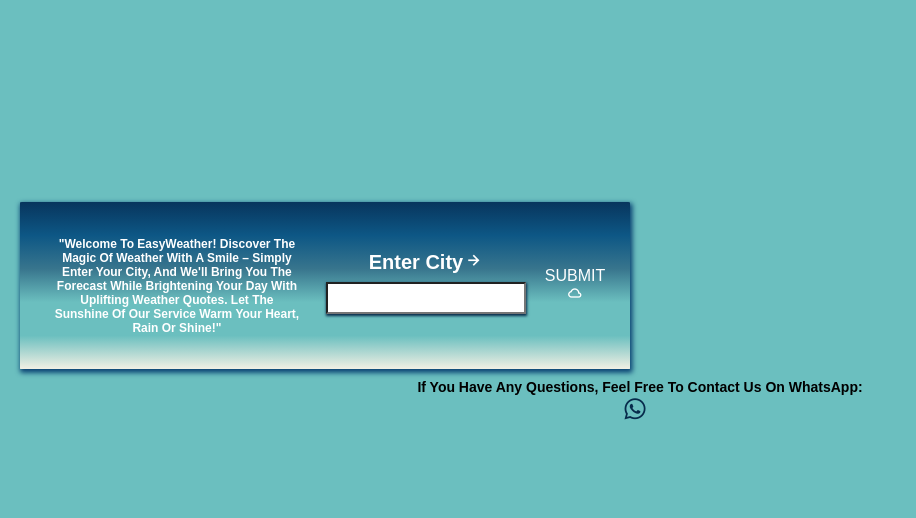
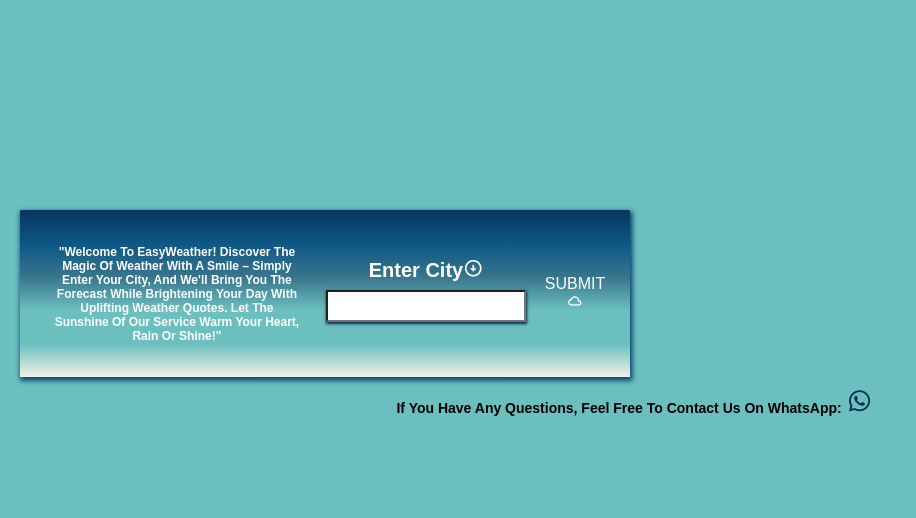
Before and after one commit to SandorGyorfi/EasyWeather, a Flask app: page / in a window 1280 px wide. Shown: the part 202-720 px from the top of the page, without its empty margins (0-916 px from the left). Run offline with Flask 3, Linux system fonts and the light colour scheme.

Commit message:
Html correction
Final icon correction after centering sulotion

```diff
--- a/templates/index.html
+++ b/templates/index.html
@@ -18,7 +18,7 @@
         <form class="cN" method="POST">
             <p class="welcome">"Welcome to EasyWeather! Discover the magic of weather with a smile – simply enter your city, and we'll bring you the forecast while brightening your day with uplifting weather quotes. Let the sunshine of our service warm your heart, rain or shine!"</p>
             <div align="center">
-                <label for="cityName">Enter city<i class='bx bx-right-arrow-alt'></i></label><br>
+                <label for="cityName">Enter city<i class='bx bx-down-arrow-circle'></i></label><br>
                 <input type="text" id="cityName" name="cityName" required/>
             </div>
 
@@ -45,9 +45,10 @@
         {% endif %}
     </div>
     <div class="contact">
-        <p>If you have any questions, feel free to contact us on WhatsApp:</p>
-        <a href="https://wa.me/{{ whatsapp_number }}" target="_blank">
-            <i class='bx bxl-whatsapp whatsapp-icon'></i>
+        <p>If you have any questions, feel free to contact us on WhatsApp:
+          <a href="https://wa.me/{{ whatsapp_number }}" target="_blank"></a>
+          <i class='bx bxl-whatsapp whatsapp-icon'></i></p>
+
         </a>
     </div>
 </div>
```
